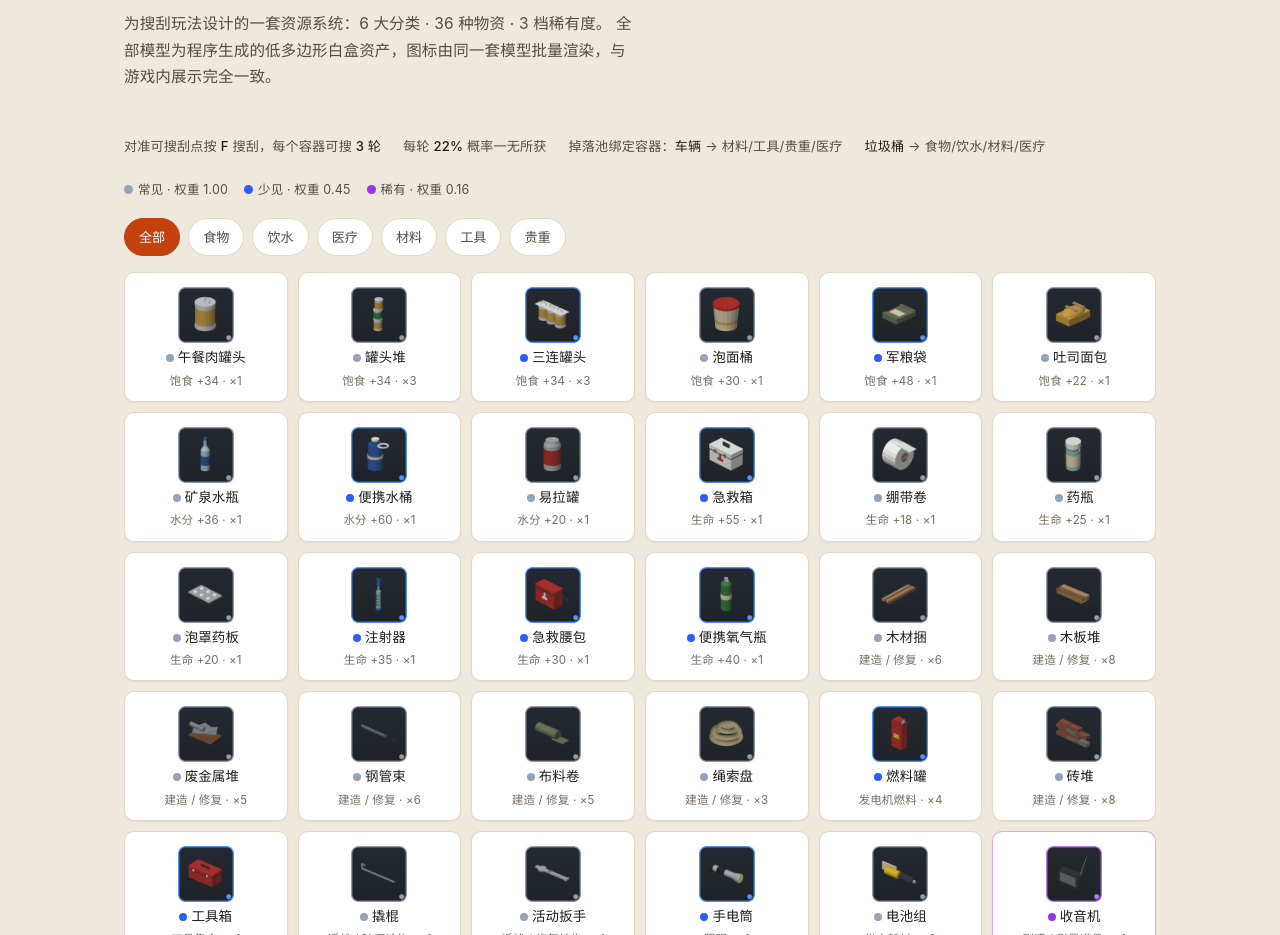
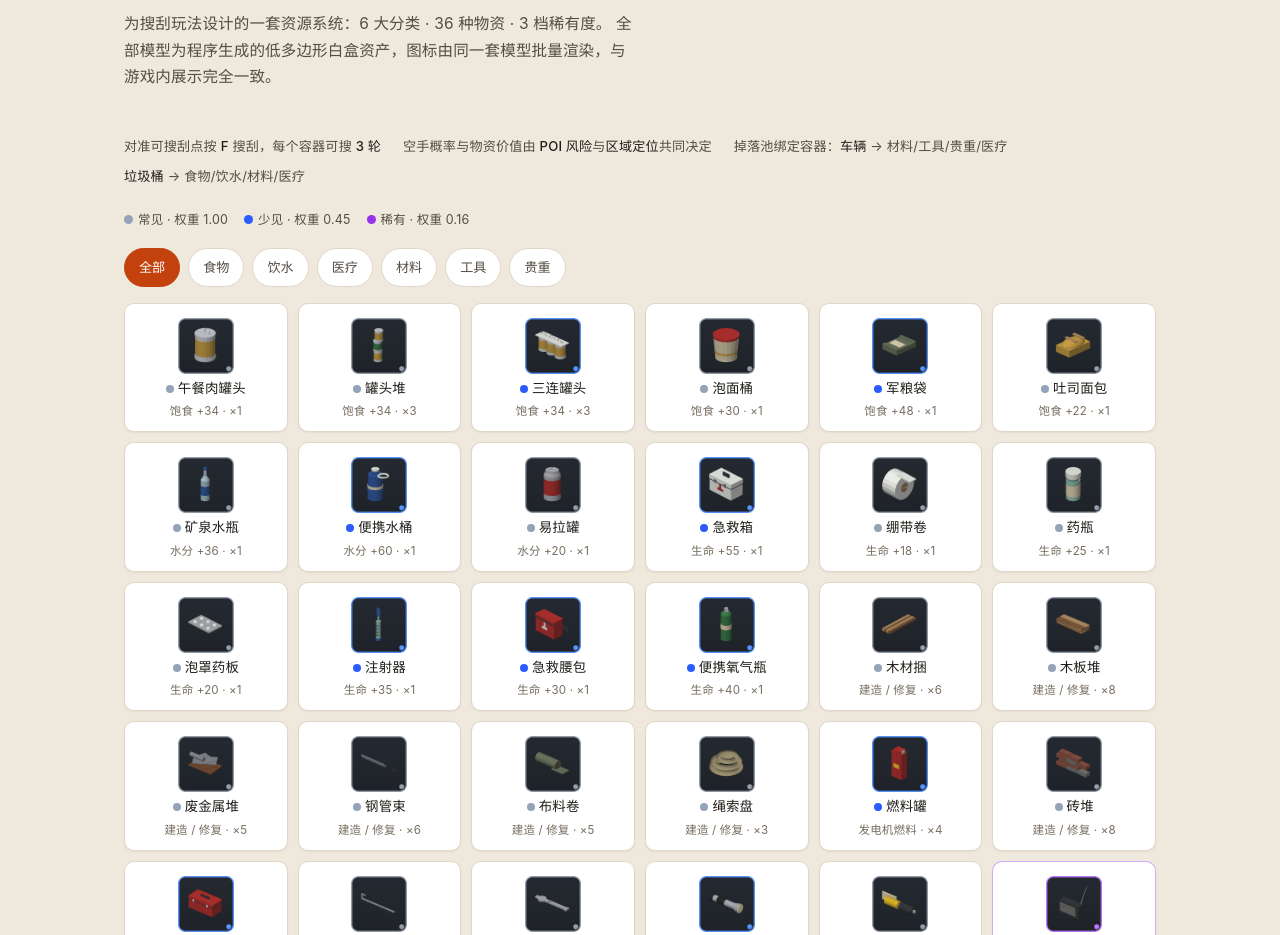
Before and after one commit to JingyeLi-Portfolio/JingyeLi-Portfolio.github.io, a plain HTML site: page work-lastlight.html in a window 1280 px wide. Shown: the part 10743-11678 px from the top of the page. Drawn offline with Linux system fonts and the light colour scheme.

Commit message:
Fix loot rule copy: drop chance is set by POI risk and area role, not a fixed 22%

```diff
--- a/work-lastlight.html
+++ b/work-lastlight.html
@@ -556,7 +556,7 @@
 
       <div class="loot-rules reveal">
         <span>对准可搜刮点按 <b>F</b> 搜刮，每个容器可搜 <b>3 轮</b></span>
-        <span>每轮 <b>22%</b> 概率一无所获</span>
+        <span>空手概率与物资价值由 <b>POI 风险</b>与<b>区域定位</b>共同决定</span>
         <span>掉落池绑定容器：<b>车辆</b> → 材料/工具/贵重/医疗</span>
         <span><b>垃圾桶</b> → 食物/饮水/材料/医疗</span>
       </div>
```
